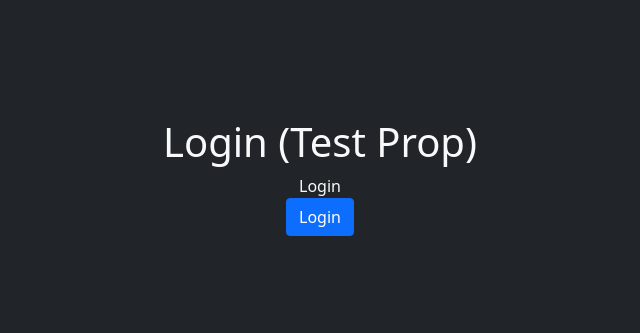
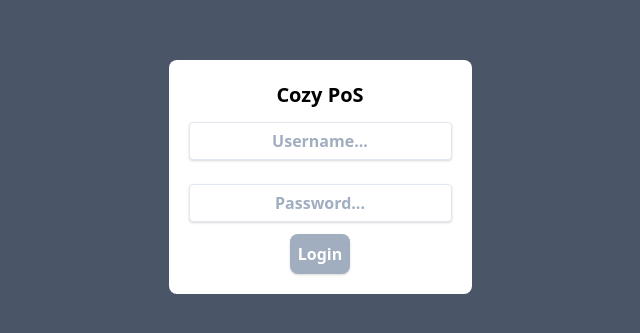
Before and after one commit to vmasdani/cozypos-frontend-vue3, a Vue app: page /#/ in a window 1280 px wide. Shown: the part 223-556 px from the top of the page, without its empty margins (320-960 px from the left). Built offline with nearby package versions, Linux system fonts and the light colour scheme.

Commit message:
add tailwind

```diff
--- a/package.json
+++ b/package.json
@@ -9,6 +9,7 @@
   "dependencies": {
     "bootstrap": "^5.0.0-alpha1",
     "popper.js": "^1.16.1",
+    "tailwindcss": "^1.6.2",
     "vue": "^3.0.0-0",
     "vue-router": "^4.0.0-0"
   },
--- /dev/null
+++ b/postcss.config.js
@@ -0,0 +1,8 @@
+module.exports = {
+  plugins: [
+    // ...
+    require('tailwindcss'),
+    require('autoprefixer'),
+    // ...
+  ]
+}
--- a/src/App.vue
+++ b/src/App.vue
@@ -1,53 +1,40 @@
 <template>
   <div>
     <div v-if="state.loggedIn">
-      <nav class="navbar navbar-expand-lg navbar-dark bg-dark">
-        <div class="container-fluid">
-          <a class="navbar-brand" href="#">Cozy PoS</a>
-          <button class="navbar-toggler" type="button" data-toggle="collapse" data-target="#navbarSupportedContent" aria-controls="navbarSupportedContent" aria-expanded="false" aria-label="Toggle navigation">
-            <span class="navbar-toggler-icon"></span>
+      <nav class="flex items-center justify-between flex-wrap bg-gray-700 p-3">
+        <div class="flex items-center flex-shrink-0 text-white mr-6">
+          <a href="#">
+            <span class="font-semibold text-xl tracking-tight">Cozy PoS</span>
+          </a>
+        </div>
+        <div class="block lg:hidden">
+          <button
+            class="flex items-center px-3 py-2 border rounded text-white border-white-400 hover:text-white hover:border-white"
+            @click="handleToggleExpandNavbar"
+          >
+            <svg class="fill-current h-3 w-3" viewBox="0 0 20 20" xmlns="http://www.w3.org/2000/svg"><title>Menu</title><path d="M0 3h20v2H0V3zm0 6h20v2H0V9zm0 6h20v2H0v-2z"/></svg>
           </button>
-          <div class="collapse navbar-collapse" id="navbarSupportedContent">
-            <ul class="navbar-nav mr-auto mb-2 mb-lg-0">
-              <li class="nav-item">
-                <router-link class="nav-link" to="/">Transaction</router-link>
-              </li>
-              <li class="nav-item">
-                <router-link class="nav-link" to="/projects">Project</router-link>
-              </li>
-              <li class="nav-item">
-                <router-link class="nav-link" to="/items">Item</router-link>
-              </li>
-              <!-- <li class="nav-item">
-                <a class="nav-link active" aria-current="page" href="#">Home</a>
-              </li>
-              <li class="nav-item">
-                <a class="nav-link" href="#">Link</a>
-              </li>
-              <li class="nav-item dropdown">
-                <a class="nav-link dropdown-toggle" href="#" id="navbarDropdown" role="button" data-toggle="dropdown" aria-expanded="false">
-                  Dropdown
+        </div>
+        <div :class="`w-full ${ state.expandNavbar ? 'block' : 'hidden' } flex-grow lg:flex lg:items-center lg:w-auto`">
+          <div class="text-sm lg:flex-grow">
+            <a href="#" class="block mt-4 lg:inline-block lg:mt-0 text-white font-semibold hover:text-white mr-4">
+              Transactions
             </a>
-                <ul class="dropdown-menu" aria-labelledby="navbarDropdown">
-                  <li><a class="dropdown-item" href="#">Action</a></li>
-                  <li><a class="dropdown-item" href="#">Another action</a></li>
-                  <li><hr class="dropdown-divider"></li>
-                  <li><a class="dropdown-item" href="#">Something else here</a></li>
-                </ul>
-              </li>
-              <li class="nav-item">
-                <a class="nav-link disabled" href="#" tabindex="-1" aria-disabled="true">Disabled</a>
-              </li> -->
-            </ul>
-            <form class="d-flex">
-              <!-- <input class="form-control mr-2" type="search" placeholder="Search" aria-label="Search"> -->
+            <a href="#/items" class="block mt-4 lg:inline-block lg:mt-0 text-white font-semibold hover:text-white mr-4">
+              Items
+            </a>
+            <a href="#/projects" class="block mt-4 lg:inline-block lg:mt-0 text-white font-semibold hover:text-white mr-4">
+              Projects
+            </a>
+          </div>
+          <div>
             <button
-                class="btn btn-danger"
+              class="bg-red-600 text-white font-semibold py-1 px-2 text-sm rounded-lg lg:mt-0 mt-4"
               @click="handleLogout"
             >
               Logout
             </button>
-            </form>
+            <!-- <a href="#" class="inline-block text-sm px-4 py-2 leading-none border rounded text-white border-white hover:border-transparent hover:text-teal-500 hover:bg-white mt-4 lg:mt-0">Download</a> -->
           </div>
         </div>
       </nav>
@@ -69,7 +56,8 @@ export default defineComponent({
   setup() {
     const state = reactive({
       loggedIn: false,
-      testProp: `a`
+      testProp: `a`,
+      expandNavbar: false
     })
 
     // const handleIncrementTestProp = () => {
@@ -90,12 +78,17 @@ export default defineComponent({
       console.log('Emit press login!')
     }
 
+    const handleToggleExpandNavbar = () => {
+      state.expandNavbar = !state.expandNavbar
+    }
+
     return {
       state,
       // Funcs
       handleLogin,
       handleLogout,
-      handlePressLogin
+      handlePressLogin,
+      handleToggleExpandNavbar
     }
   }
 });
--- a/src/components/Login.vue
+++ b/src/components/Login.vue
@@ -1,21 +1,38 @@
 <template>
-  <div class="d-flex flex-column justify-content-center align-items-center bg-dark" style="height: 100vh; width: 100vw">
-    <div class="text-light">
-      <h1>Login ({{ props.myComponent }}) </h1>
+  <div class="bg-gray-700 h-screen flex items-center justify-center">
+    <div class="flex flex-col items-center bg-white rounded-lg p-5">
+      <div class="text-xl font-bold">Cozy PoS</div>
+      <div>
+        <input
+          class="shadow appearance-none border text-center text-gray-700 rounded w-full p-2 leading-tight my-3 focus:outline-none focus:shadow-outline font-bold"
+          type="text"
+          placeholder="Username..."
+          @input="changeUsername"
+          :value="state.username"
+        />
       </div>
-    <div class="text-light">Login</div>
+      <div>
+        <input
+          class="shadow appearance-none border text-center text-gray-700 rounded w-full p-2 leading-tight my-3 focus:outline-none focus:shadow-outline font-bold"
+          type="password"
+          placeholder="Password..."
+          @input="changePassword"
+          :value="state.password"
+        />
+      </div>
       <div>
         <button
-        class="btn btn-primary"
+          class="shadow bg-gray-500 text-white hover:bg-gray-600 font-bold p-2 rounded-lg"
           @click="handleLogin"
         >
           Login
         </button>
       </div>
     </div>
+  </div>
 </template>
 <script lang="ts">
-import { defineComponent } from 'vue'
+import { defineComponent, reactive } from 'vue'
 export default defineComponent({
   name: 'login',
   props: {
@@ -23,6 +40,20 @@ export default defineComponent({
     myComponent: String
   },
   setup(props, ctx) {
+    const state = reactive({
+      username: "",
+      password: "",
+      apiKey: ""
+    })
+
+    const changeUsername = (e: any) => {
+      state.username = e.target.value.trim()
+    }
+
+    const changePassword = (e: any) => {
+      state.password = e.target.value.trim()
+    }
+
     const handleLogin = () => {
       ctx.emit('pressLogin', 'test')
       props.onLogin('testusername', 'testpassword')
@@ -30,7 +61,9 @@ export default defineComponent({
 
     return {
       props,
+      state,
       // Funcs
+      changeUsername,
       handleLogin
     }
   }
--- a/src/components/Transaction.vue
+++ b/src/components/Transaction.vue
@@ -1,16 +1,17 @@
 <template>
   <div class="d-flex align-items-center">
     <div>
-      <h3>Transactions</h3>
+      <div class="font-semibold text-xl my-2 mx-1">Transactions</div>
     </div>
     <div v-if="state.requestStatus === 'Loading'" class="spinner-border text-primary mx-1">
       <span class="sr-only">Loading...</span>
     </div>
   </div>
-  <div class="d-flex">
-    <div>Select project: </div>
-    <div>
-      <select>
+  <div class="flex items-center">
+    <div class="block uppercase tracking-wide text-gray-700 text-xs font-bold mx-1">Select project:{{ " " }}</div>
+    <div class="relative mx-1">
+      <select class="block appearance-none w-full bg-gray-200 border border-gray-200 text-gray-700 py-3 px-4 pr-8 rounded leading-tight focus:outline-none focus:bg-white focus:border-gray-500">
+        <!-- <option>test</option> -->
         <option
           v-for="project in state.projects"
           :key="project.id"
@@ -21,10 +22,10 @@
       </select>
     </div>
   </div>
-  <div>
+  <div class="flex">
     <input
       type="text"
-      class="form-control"
+      class="flex-grow m-2 shadow border p-2 rounded-lg focus:shadow-outline"
       v-model="state.searchInput"
       placeholder="Search containing items..."
     />
--- /dev/null
+++ b/src/tailwind.css
@@ -0,0 +1,5 @@
+@tailwind base;
+
+@tailwind components;
+
+@tailwind utilities;
--- /dev/null
+++ b/tailwind.config.js
@@ -0,0 +1,8 @@
+module.exports = {
+  purge: [],
+  theme: {
+    extend: {},
+  },
+  variants: {},
+  plugins: [],
+}
```
Also changed, not shown: src/main.ts (+4 -3 lines), 1 other file (tests, documents, lock files or other folders). Lines whose indentation alone changed are shown as unchanged.
